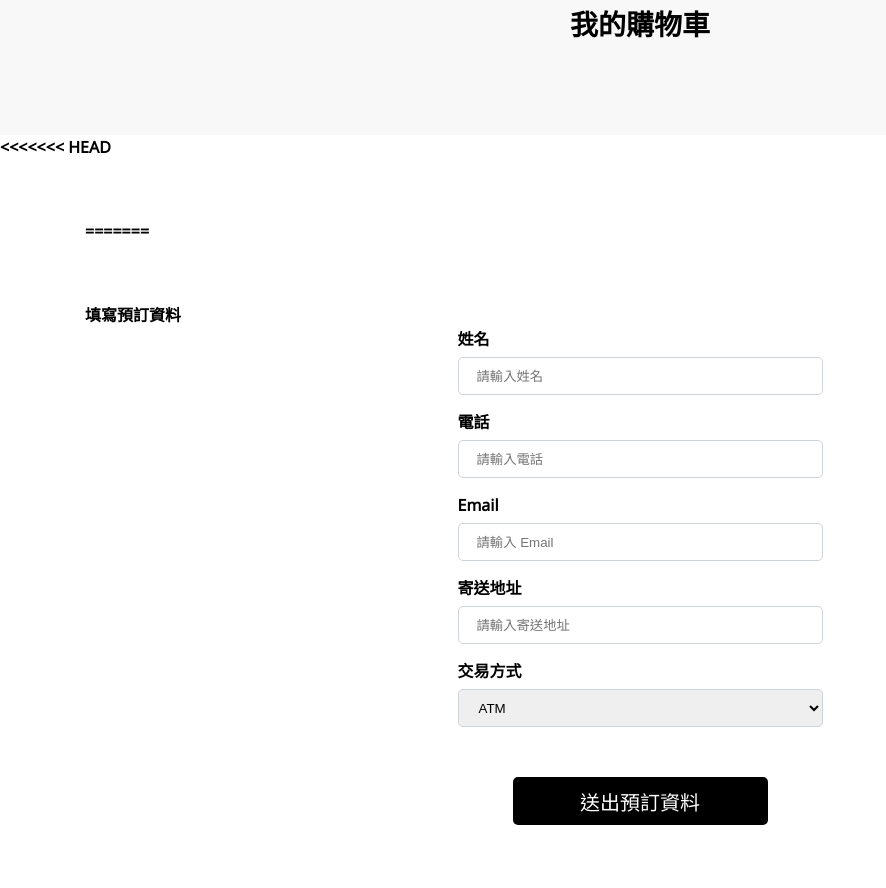
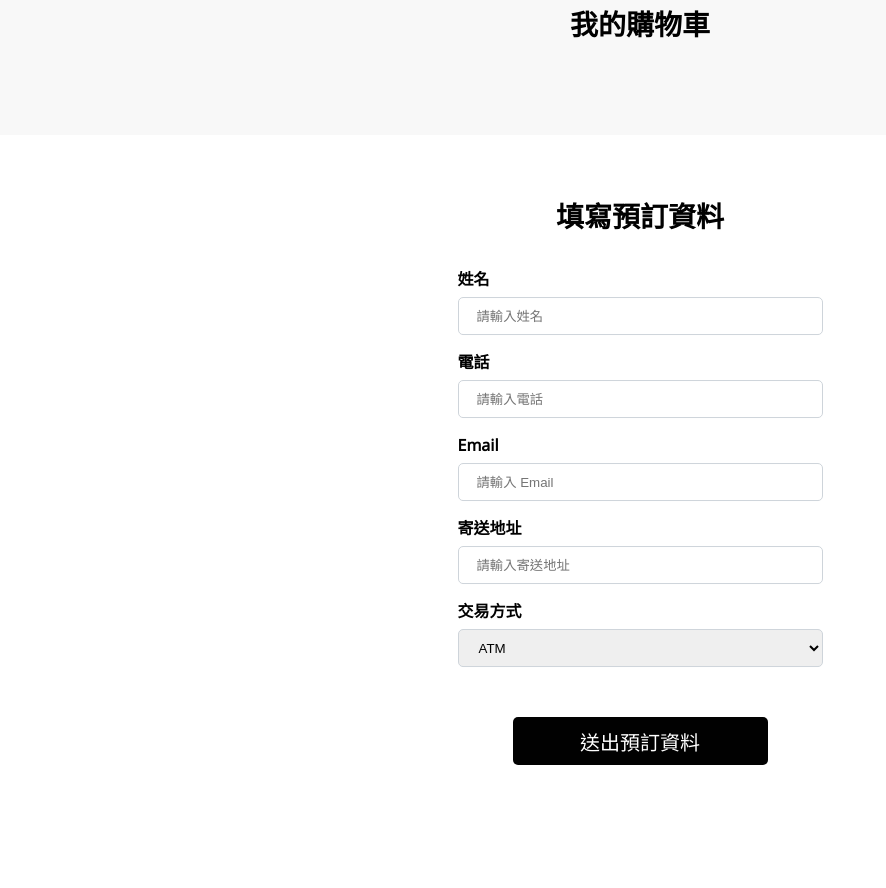
Before and after one commit to Wayne0917/Wayne0917-project-wowoFurniture.io, a plain HTML site: page index.html in a window 1280 px wide. Shown: the part 2420-3308 px from the top of the page, without its empty margins (0-886 px from the left). After the commit the page ends 3245 px from the top, so only its background shows below. Drawn offline with nearby package versions, Linux system fonts and the light colour scheme; some packages are replaced by stand-ins of ours; no server answers; a script that the page names is missing.

Commit message:
修改HTML 內容

```diff
--- a/index.html
+++ b/index.html
@@ -306,11 +306,7 @@
         </div>
     </section>
 
-<<<<<<< HEAD
-    <section class="orderInfo wrap" id="orderInfo"  data-aos="fade-up" data-aos-duration="3000">
-=======
-    <section class="orderInfo wrap" id="orderInfo" data-aos="fade-up" data-aos-duration="3000>
->>>>>>> a6c5976c9c51d3bae9b557ab7b36bb6662660fe5
+    <section class="orderInfo wrap" id="orderInfo" data-aos="fade-up" data-aos-duration="3000">
         <h3 class="section-title">填寫預訂資料</h3>
         <form action="" class="orderInfo-form">
             <div class="orderInfo-formGroup">
```
